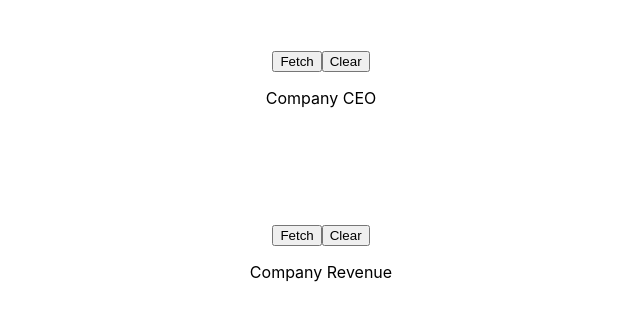
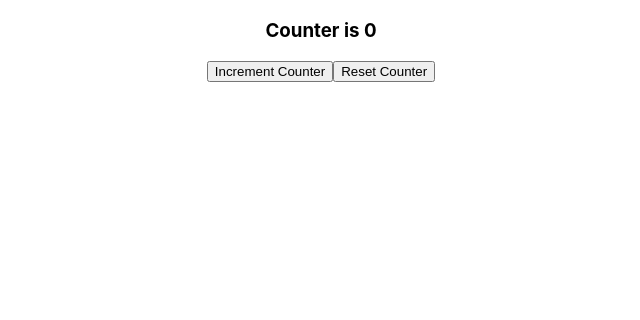
Before and after one commit to satyabratasaha-me/reactjs-training, a React (Create React App) app: page / in a window 1280 px wide. Shown: the top 320 px of the page, without its empty margins (319-959 px from the left). Built offline with nearby package versions, Linux system fonts and the light colour scheme.

Commit message:
2.1_Create a simple functional componnet, add event handlers and show case virtual do using chrome rendering paint

```diff
--- a/src/App.js
+++ b/src/App.js
@@ -1,16 +1,11 @@
 import CompanyCeo from './containers/CompanyCeo'
 import './App.css';
-import CompanyRevenue from './containers/CompanyRevenue';
+import {Counter} from './components/Counter';
 
 function App() {
   return (
     <div className="App">
-      <div >
-        <CompanyCeo/>
-      </div>
-      <div>
-        <CompanyRevenue/>
-      </div>
+      <Counter/>
     </div>
   );
 }
--- /dev/null
+++ b/src/components/Counter.js
@@ -0,0 +1,28 @@
+import React, { useState } from 'react'
+
+export const Counter = () => {
+
+    const [counter,setCounter] = useState(0)
+
+    // const counter = 1;
+
+    const incrementCounterHandler = (times) => {
+        console.log(times)
+        setCounter(()=>counter + 1)
+    }
+
+    const resetCounterHandler = () =>{
+        setCounter(()=>{
+            return 0;
+        })
+    }
+
+    return(
+        <React.Fragment>
+            <h3>Counter is {counter}</h3>
+            <button onClick={()=> incrementCounterHandler(counter)}>Increment Counter</button>
+            <button onClick={()=> resetCounterHandler()}>Reset Counter</button>
+        </React.Fragment>
+    )
+
+}
```
